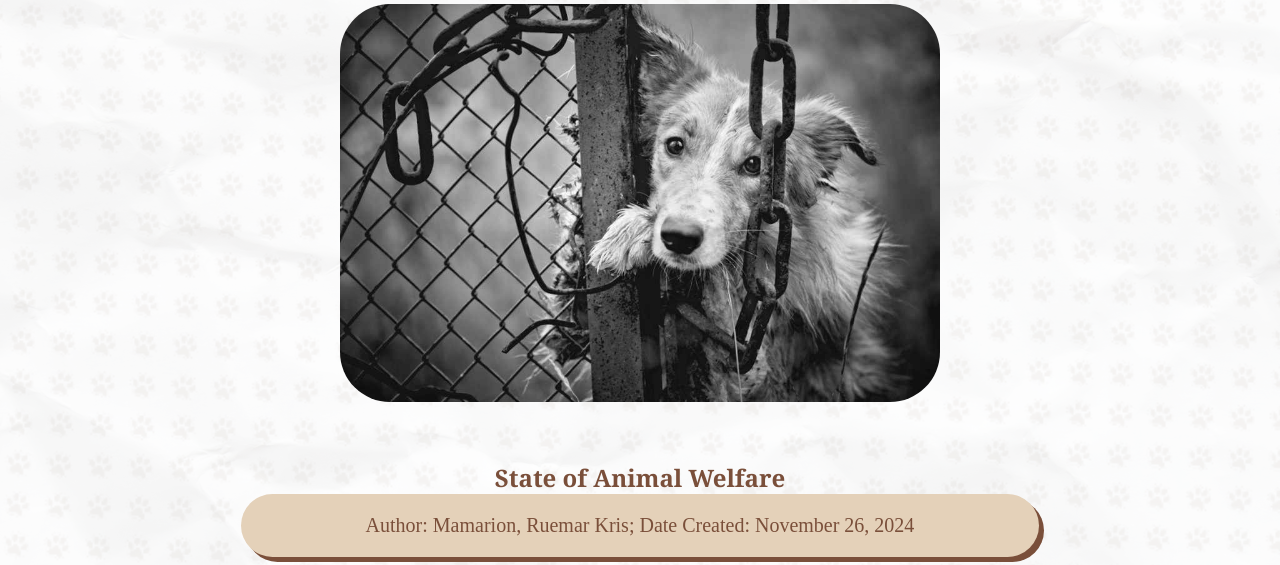
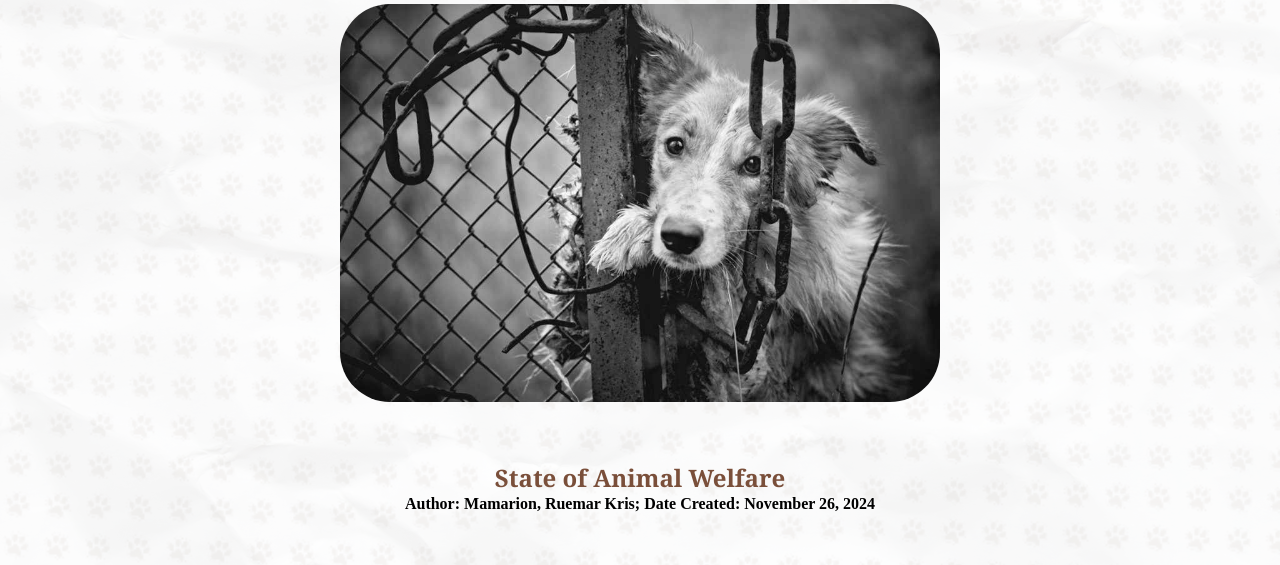
Before and after one commit to zieieiev/CS3-2Q-G1-Proj, a plain HTML site: page Articles/article1.html in a window 1280 px wide. Shown: the part 187-752 px from the top of the page. Drawn offline with Linux system fonts and the light colour scheme.

Commit message:
Update article1.html

```diff
--- a/Articles/article1.html
+++ b/Articles/article1.html
@@ -30,8 +30,7 @@
 			<section>
 				<img src="../Pictures/Abused_animal1.jpg" alt="yes" width="600px">
 				<h2>State of Animal Welfare</h2>
-				<p>Author: Mamarion, Ruemar Kris; Date Created: November 26, 2024</p>
-				<br>
+				<h4>Author: Mamarion, Ruemar Kris; Date Created: November 26, 2024</h4>
 				<br>
 				<p>Animal abuse in the Philippines remains a serious concern despite existing laws, such as the Animal Welfare Act (Republic Act 8485), which penalizes cruelty. Issues range from severe cases of direct abuse, like the high-profile killing of a golden retriever in Bicol, to widespread neglect of stray animals. Stray dogs and cats often suffer from hunger, disease, or accidents, exacerbated by inadequate management programs. Inhumane practices like culling further highlight the need for improved strategies and compassion in addressing these issues.
 				Recent advocacy efforts include proposals to strengthen laws, such as Senate Bill 2458, which aims to improve animal welfare programs in local communities. These efforts focus on stricter law enforcement, promoting spay/neuter campaigns, and increasing public awareness about responsible pet ownership. Grassroots initiatives, such as community-led cat care programs, demonstrate that humane solutions are possible when combined with education and collaboration</p>
```
